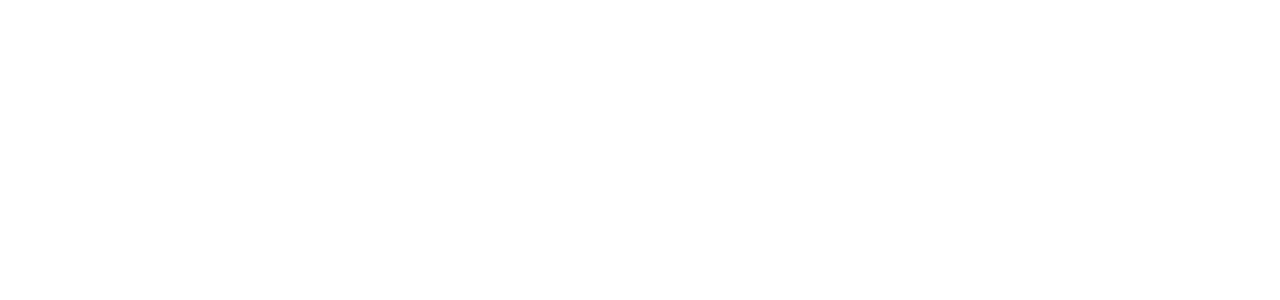
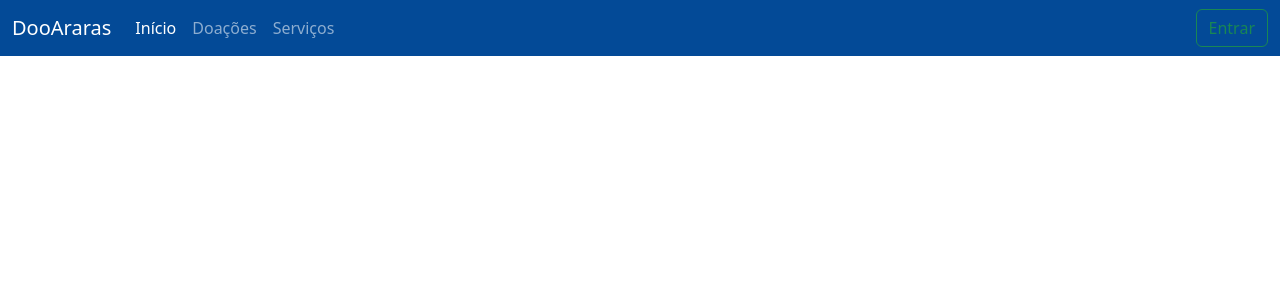
Before and after one commit to lgs8Lucas/DooAraras, a PHP site: page / in a window 1280 px wide. Before the commit the part shown is empty. Shown: the top 300 px of the page. Run offline with PHP 8.4, Linux system fonts and the light colour scheme.

Commit message:
Iniciado NavBar

```diff
--- a/assets/css/global.css
+++ b/assets/css/global.css
@@ -6,3 +6,8 @@
     --color-highlight: #f9c74f;
     --color-highlight-alt: #f3722c;
 }
+
+.da-header {
+    background-color: var(--color-headers);
+    color: var(--color-alter-text);
+}
--- a/index.html
+++ /dev/null
@@ -1,21 +0,0 @@
-<!DOCTYPE html>
-<html lang="pt-BR">
-	<head>
-		<meta charset="utf-8" />
-		<meta name="viewport" content="width=device-width, initial-scale=1" />
-		<title>DooAraras</title>
-		<link
-			href="https://cdn.jsdelivr.net/npm/bootstrap@5.3.5/dist/css/bootstrap.min.css"
-			rel="stylesheet"
-			integrity="sha384-SgOJa3DmI69IUzQ2PVdRZhwQ+dy64/BUtbMJw1MZ8t5HZApcHrRKUc4W0kG879m7"
-			crossorigin="anonymous"
-		/>
-	</head>
-	<body>
-		<script
-			src="https://cdn.jsdelivr.net/npm/bootstrap@5.3.5/dist/js/bootstrap.bundle.min.js"
-			integrity="sha384-k6d4wzSIapyDyv1kpU366/PK5hCdSbCRGRCMv+eplOQJWyd1fbcAu9OCUj5zNLiq"
-			crossorigin="anonymous"
-		></script>
-	</body>
-</html>
--- /dev/null
+++ b/index.php
@@ -0,0 +1,55 @@
+<!DOCTYPE html>
+<html lang="pt-BR">
+	<head>
+		<meta charset="utf-8" />
+		<meta name="viewport" content="width=device-width, initial-scale=1" />
+		<title>DooAraras</title>
+		<link
+			href="https://cdn.jsdelivr.net/npm/bootstrap@5.3.5/dist/css/bootstrap.min.css"
+			rel="stylesheet"
+			integrity="sha384-SgOJa3DmI69IUzQ2PVdRZhwQ+dy64/BUtbMJw1MZ8t5HZApcHrRKUc4W0kG879m7"
+			crossorigin="anonymous"
+		/>
+        <link rel="stylesheet" href="assets/css/global.css">
+	</head>
+	<body>
+		<nav class="navbar navbar-expand-lg  da-header" data-bs-theme="dark">
+			<div class="container-fluid">
+				<a class="navbar-brand" href="./index.php">DooAraras</a>
+				<button
+					class="navbar-toggler"
+					type="button"
+					data-bs-toggle="collapse"
+					data-bs-target="#navbarSupportedContent"
+					aria-controls="navbarSupportedContent"
+					aria-expanded="false"
+					aria-label="Toggle navigation"
+				>
+					<span class="navbar-toggler-icon"></span>
+				</button>
+				<div class="collapse navbar-collapse" id="navbarSupportedContent">
+					<ul class="navbar-nav me-auto mb-2 mb-lg-0">
+						<li class="nav-item">
+							<a class="nav-link active" aria-current="page" href="./index.php"
+								>Início</a
+							>
+						</li>
+						<li class="nav-item">
+							<a class="nav-link" href="#">Doações</a>
+						</li>
+						<li class="nav-item">
+							<a class="nav-link" href="#">Serviços</a>
+						</li>
+					</ul>
+					<a class="btn btn-outline-success" href="#" >Entrar</a>
+				</div>
+			</div>
+		</nav>
+
+		<script
+			src="https://cdn.jsdelivr.net/npm/bootstrap@5.3.5/dist/js/bootstrap.bundle.min.js"
+			integrity="sha384-k6d4wzSIapyDyv1kpU366/PK5hCdSbCRGRCMv+eplOQJWyd1fbcAu9OCUj5zNLiq"
+			crossorigin="anonymous"
+		></script>
+	</body>
+</html>
```
